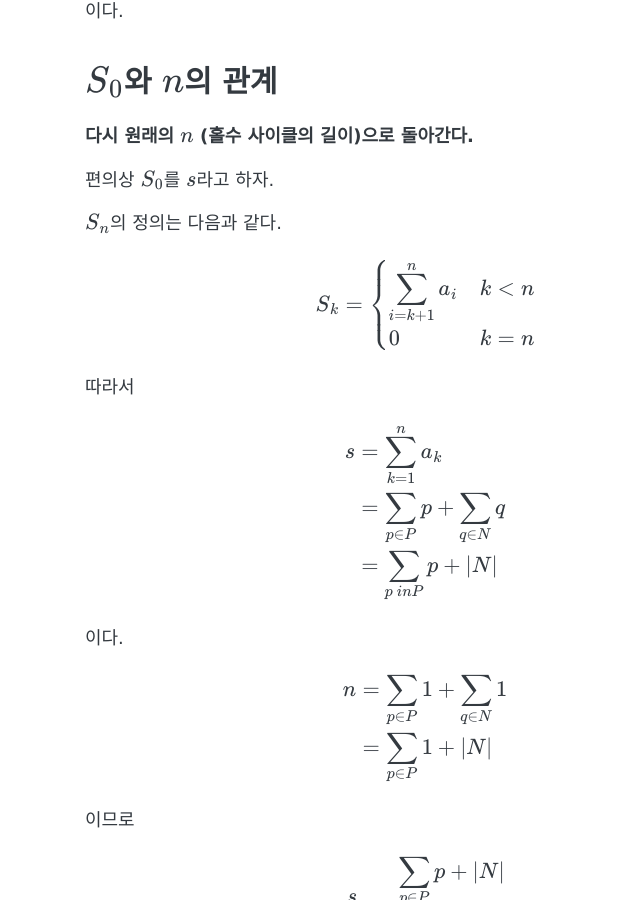
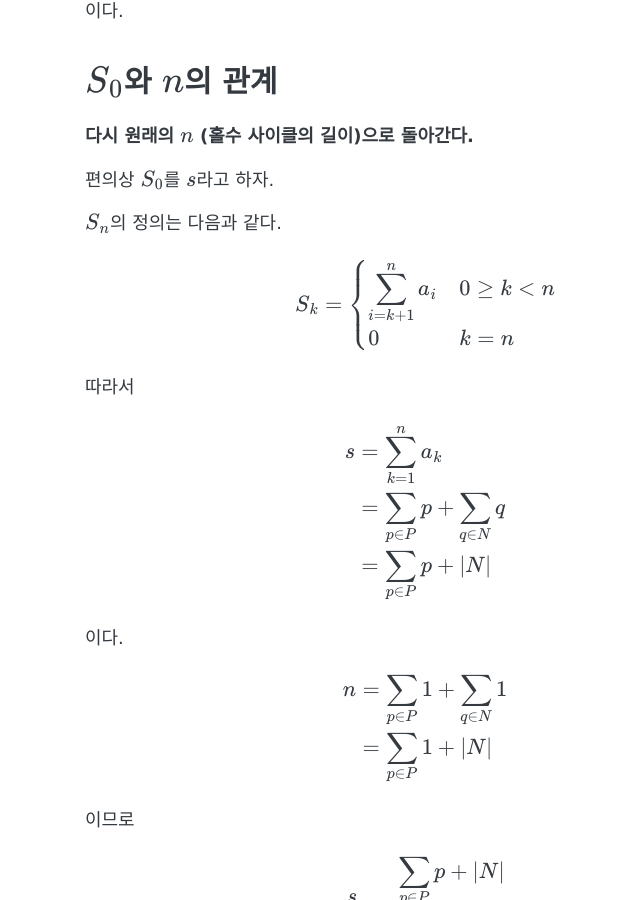
Before and after one commit to higstudev/higstudev.github.io, a Jekyll site: the page built from _posts/2024-02-18-collatz-conjecture.md, in a window 1280 px wide and 900 px high, scrolled down 7237 px. Shown: the whole window, without its empty margins (215-855 px from the left). Built offline with Jekyll 4.4.1, drawn with Linux system fonts in a browser that asks for light colours; formulas are drawn with MathJax 3; some of the changed text lies outside the part shown.

Commit message:
Update 2024-02-18-collatz-conjecture.md

```diff
--- a/_posts/2024-02-18-collatz-conjecture.md
+++ b/_posts/2024-02-18-collatz-conjecture.md
@@ -93,7 +93,7 @@ $x_n$이 $x_1$에 대한 일차식이므로 이것은 항상 해가 존재하며
 
 식을 유도하는 것은 어렵지 않으나 귀찮으므로 결과만 써보겠다. 보조 수열 $\{S_n\}$을 다음과 같이 정의하자.
 
-$$S_k = \begin{cases} \displaystyle \sum_{i=k+1}^{n}{a_i} & k < n \\
+$$S_k = \begin{cases} \displaystyle \sum_{i=k+1}^{n}{a_i} & 0 \geq k < n \\
 0 & k = n \end{cases}$$
 
 그러면
@@ -243,7 +243,7 @@ $$|N| = \sum_{k=1}^n \delta(d_k, p_k) > \sum_{p \in P} \delta(p)$$
 
 $\{S_n\}$의 정의는 다음과 같다.
 
-$$S_k = \begin{cases} \displaystyle\sum_{i=k+1}^n {a_i} & k < n \\
+$$S_k = \begin{cases} \displaystyle\sum_{i=k+1}^n {a_i} & 0 \geq k < n \\
 0 & k = n \end{cases}$$
 
 따라서
@@ -251,7 +251,7 @@ $$S_k = \begin{cases} \displaystyle\sum_{i=k+1}^n {a_i} & k < n \\
 $$\begin{align}
 s &= \sum_{k=1}^n {a_k}\\
 &= \sum_{p \in P}{p} + \sum_{q \in N}{q}\\
-&= \sum_{p\ in P}{p} + |N|
+&= \sum_{p \in P}{p} + |N|
 \end{align}$$
 
 이다.
```
